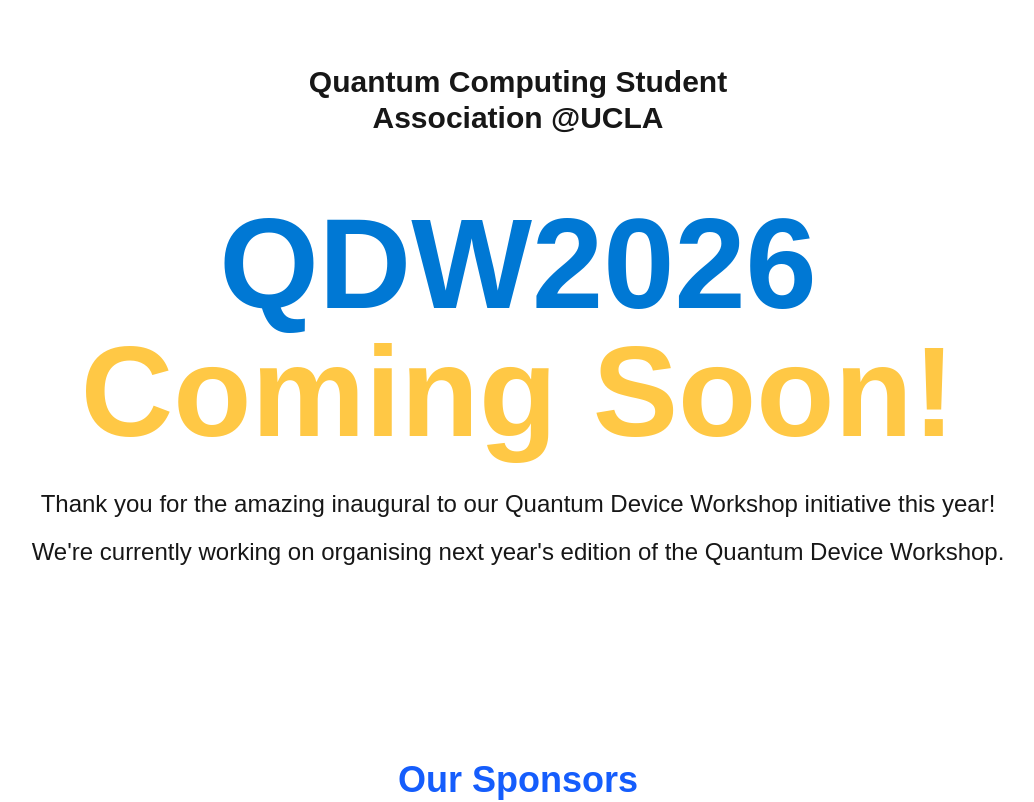
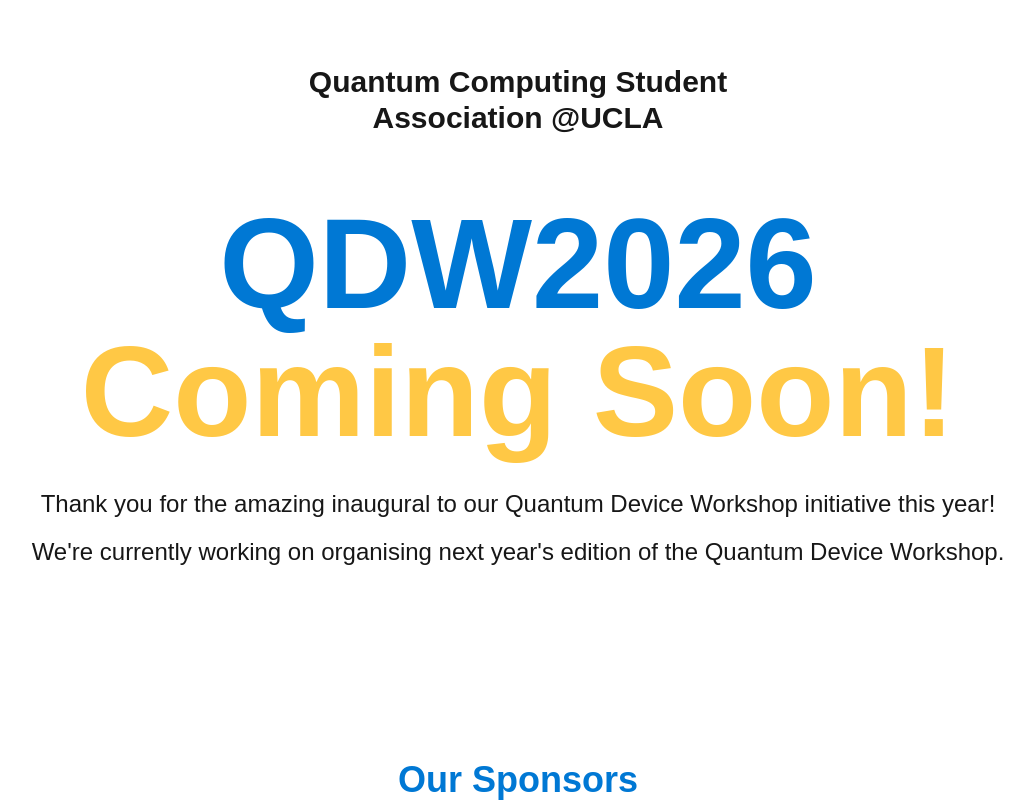
Before and after one commit to qcsa-at-ucla/qcsa, a Next.js app: page / in a window 1280 px wide. Shown: the top 802 px of the page, without its empty margins (122-1156 px from the left). Built offline with nearby package versions, Linux system fonts and the light colour scheme.

Commit message:
color change for our sponsors heading

```diff
--- a/src/app/Components/between-page.tsx
+++ b/src/app/Components/between-page.tsx
@@ -3,7 +3,7 @@ import InfiniteCarousel from './InfiniteCarousel'
 export default function BetweenPage() {
   return (
     <div className="flex flex-col items-center justify-center p-4 sm:p-6 lg:py-40">
-      <h2 className="text-blue-600 text-2xl sm:text-3xl md:text-4xl font-bold mb-4 sm:mb-6 md:mb-8 text-center">Our Sponsors</h2>
+      <h2 className="text-[#0078d4] text-2xl sm:text-3xl md:text-4xl font-bold mb-4 sm:mb-6 md:mb-8 text-center">Our Sponsors</h2>
       <InfiniteCarousel />
     </div>
   );
```
